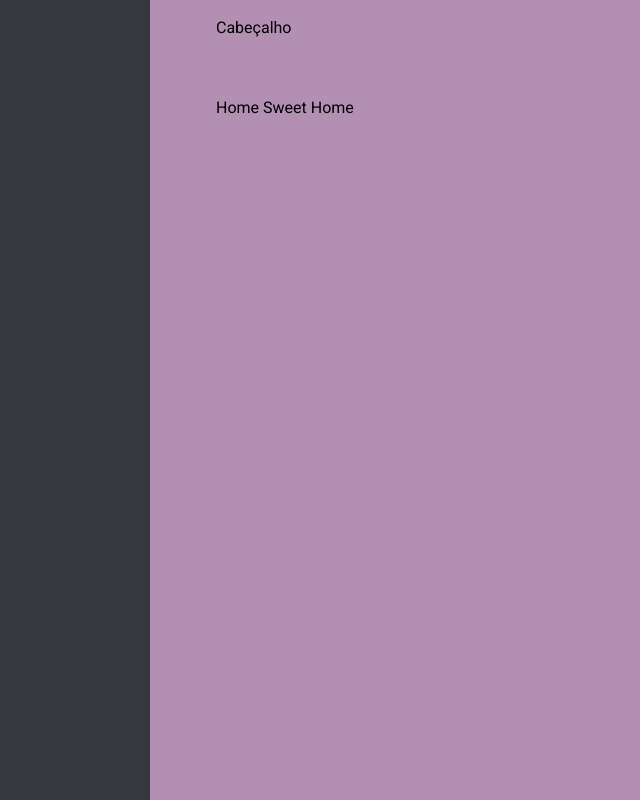
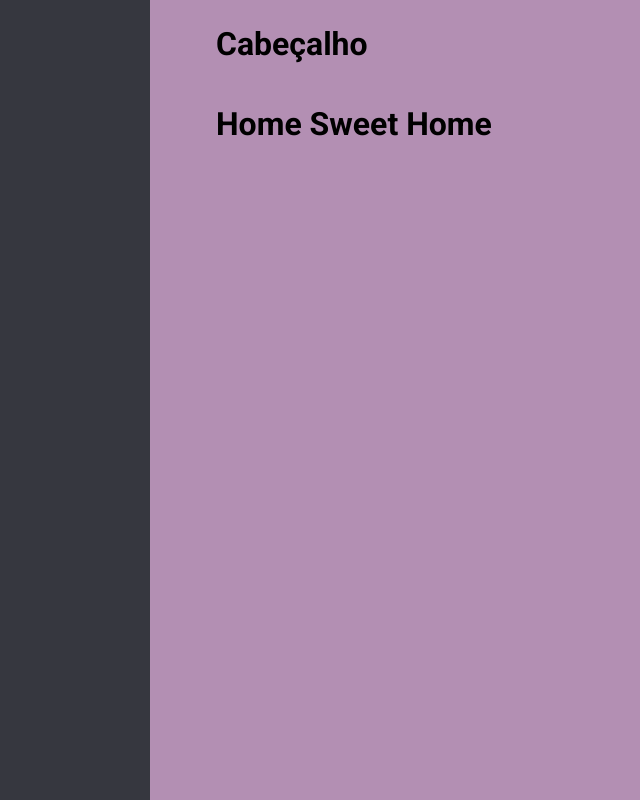
Before and after one commit to lucas-giraldelli/cerv-infancia, a React (Vite) app: page / in a window 1280 px wide. Shown: the whole page, without its empty margins (110-750 px from the left). Built offline with nearby package versions, Linux system fonts and the light colour scheme.

Commit message:
chore: update reset, fix lint

```diff
--- a/src/App.tsx
+++ b/src/App.tsx
@@ -1,5 +1,3 @@
-import { Route, Routes } from 'react-router-dom';
-import LoginPage from './pages/Login';
 import { Router } from './Router';
 
 function App() {
--- a/src/layouts/ProtectedLayout/index.tsx
+++ b/src/layouts/ProtectedLayout/index.tsx
@@ -1,5 +1,4 @@
-import { Navigate, Outlet } from 'react-router-dom';
-import { Header } from '../../components/Header';
+import { Outlet } from 'react-router-dom';
 
 import './ProtectedLayout.styles.scss';
 
--- a/src/pages/Home/index.tsx
+++ b/src/pages/Home/index.tsx
@@ -1,4 +1,3 @@
-import LoginBox from '../../components/LoginBox';
 import './Login.styles.scss';
 
 function LoginPage() {
--- a/src/styles/reset.css
+++ b/src/styles/reset.css
@@ -1,129 +1,27 @@
-/* http://meyerweb.com/eric/tools/css/reset/
-   v2.0 | 20110126
-   License: none (public domain)
+/*
+  Josh's Custom CSS Reset
+  https://www.joshwcomeau.com/css/custom-css-reset/
 */
-
-html,
-body,
-div,
-span,
-applet,
-object,
-iframe,
-h1,
-h2,
-h3,
-h4,
-h5,
-h6,
-p,
-blockquote,
-pre,
-a,
-abbr,
-acronym,
-address,
-big,
-cite,
-code,
-del,
-dfn,
-em,
-img,
-ins,
-kbd,
-q,
-s,
-samp,
-small,
-strike,
-strong,
-sub,
-sup,
-tt,
-var,
-b,
-u,
-i,
-center,
-dl,
-dt,
-dd,
-ol,
-ul,
-li,
-fieldset,
-form,
-label,
-legend,
-table,
-caption,
-tbody,
-tfoot,
-thead,
-tr,
-th,
-td,
-article,
-aside,
-canvas,
-details,
-embed,
-figure,
-figcaption,
-footer,
-header,
-hgroup,
-menu,
-nav,
-output,
-ruby,
-section,
-summary,
-time,
-mark,
-audio,
-video {
+*, *::before, *::after {
+  box-sizing: border-box;
+}
+* {
   margin: 0;
-  padding: 0;
-  border: 0;
-  font-size: 100%;
-  font: inherit;
-  vertical-align: baseline;
-}
-/* HTML5 display-role reset for older browsers */
-article,
-aside,
-details,
-figcaption,
-figure,
-footer,
-header,
-hgroup,
-menu,
-nav,
-section {
-  display: block;
 }
 body {
-  line-height: 1;
+  line-height: 1.5;
+  -webkit-font-smoothing: antialiased;
 }
-ol,
-ul {
-  list-style: none;
+img, picture, video, canvas, svg {
+  display: block;
+  max-width: 100%;
 }
-blockquote,
-q {
-  quotes: none;
+input, button, textarea, select {
+  font: inherit;
 }
-blockquote:before,
-blockquote:after,
-q:before,
-q:after {
-  content: '';
-  content: none;
+p, h1, h2, h3, h4, h5, h6 {
+  overflow-wrap: break-word;
 }
-table {
-  border-collapse: collapse;
-  border-spacing: 0;
+#root, #__next {
+  isolation: isolate;
 }
```
Also changed, not shown: .eslintrc.cjs.
